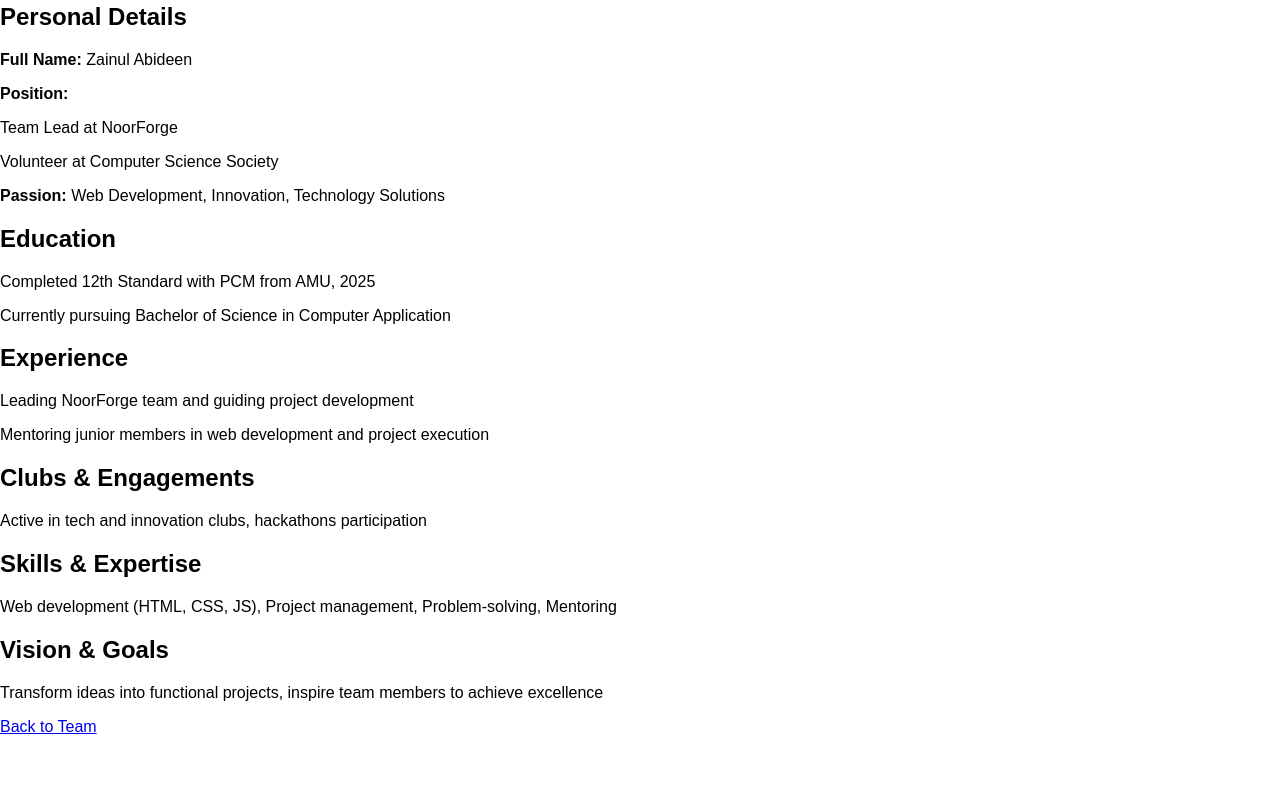
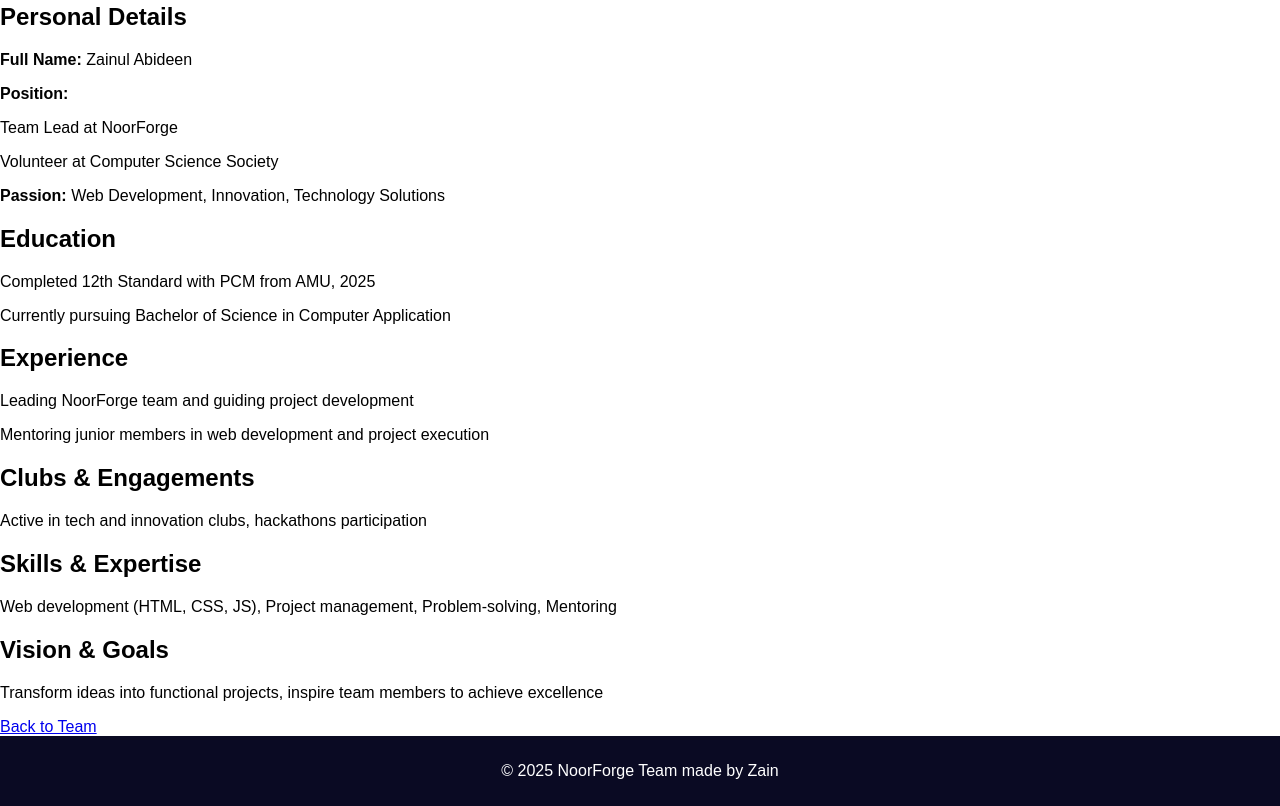
Before and after one commit to zainul526/NoorForge, a plain HTML site: page members/mem1.html in a window 1280 px wide. Shown: the part 301-1107 px from the top of the page. Before the commit the page ends 1037 px from the top, so only its background shows below. Drawn offline with Linux system fonts and the light colour scheme.

Commit message:
Add footer with copyright information

```diff
--- a/members/mem1.html
+++ b/members/mem1.html
@@ -40,5 +40,8 @@
 
     <a href="../team.html">Back to Team</a>
 </body>
+    <footer>
+        <p>&copy; 2025 NoorForge Team made by Zain</p>
+    </footer>
 
 </html>
```
